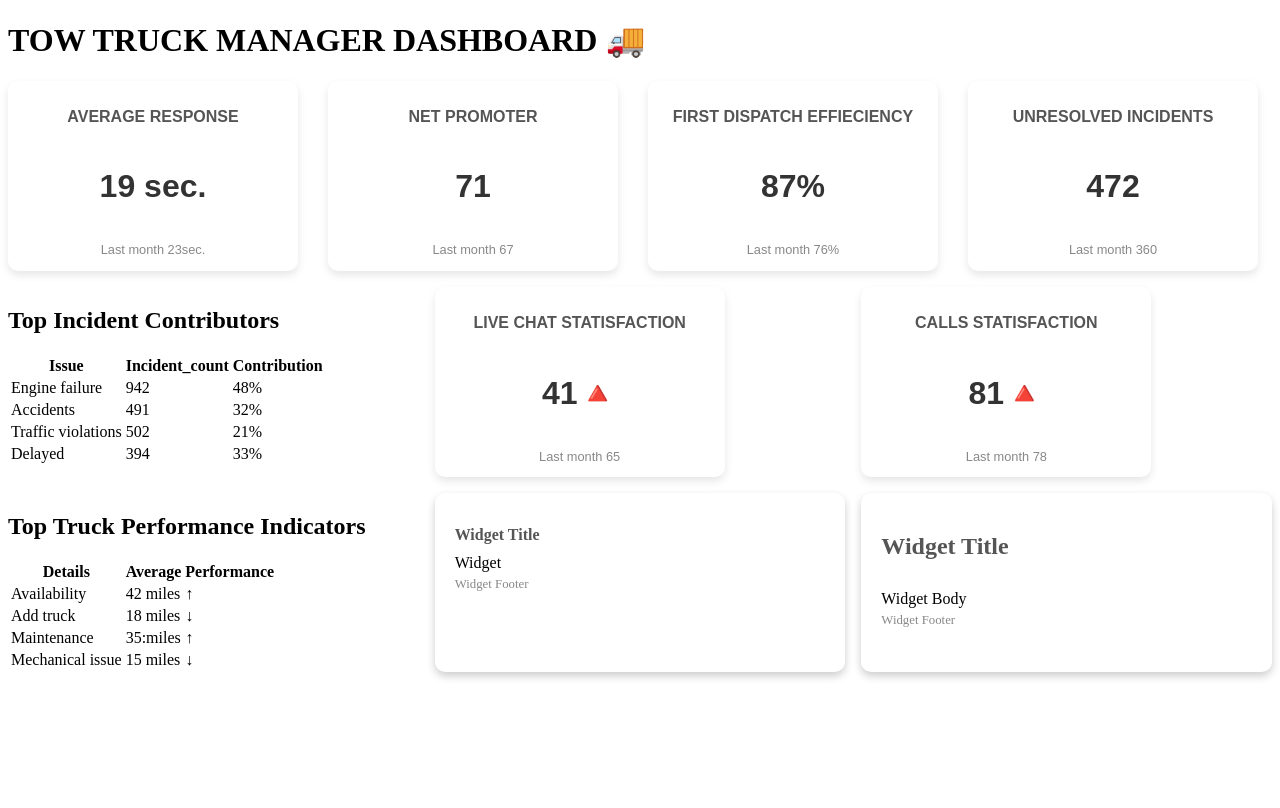
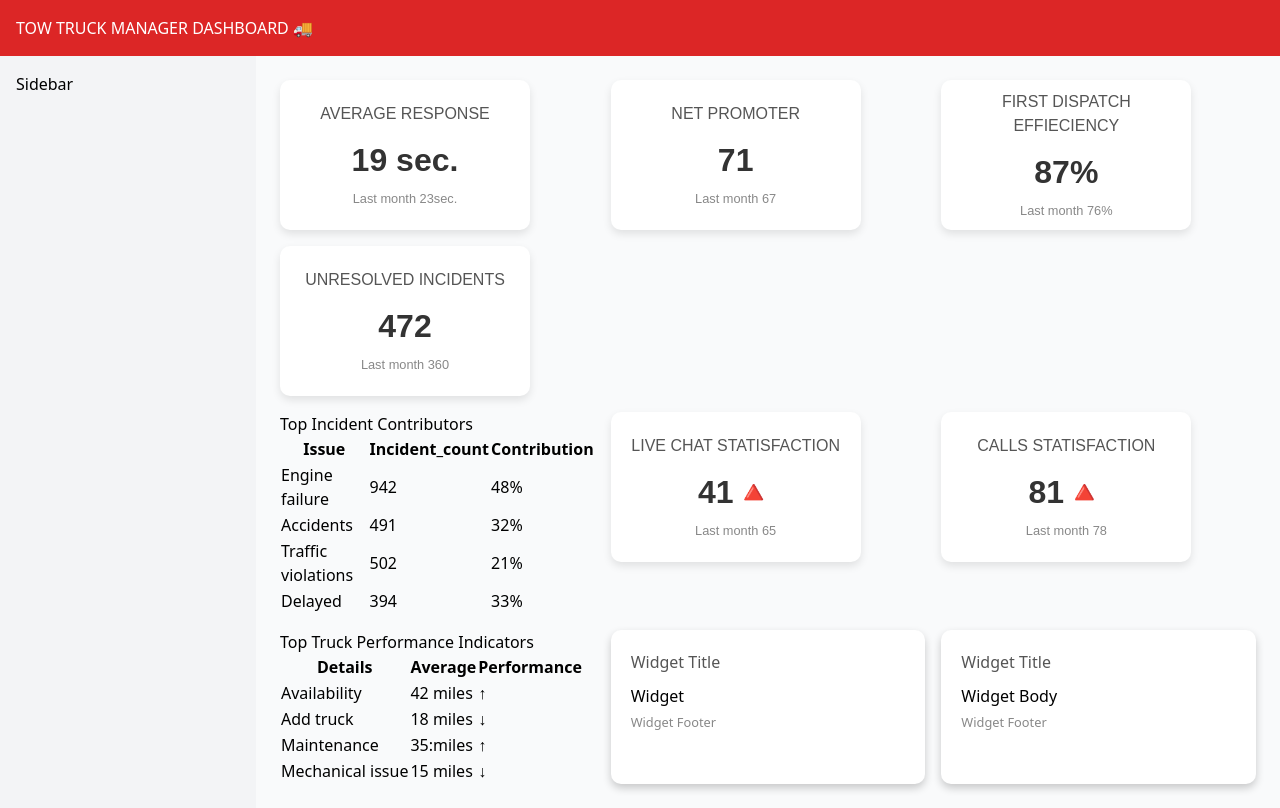
Before and after one commit to ozaytunctan/tow-truck-app, an Angular app: page /dashboard in a window 1280 px wide. Before the commit this address led to /. Built offline with nearby package versions, Linux system fonts and the light colour scheme.

Commit message:
tailwind addded

```diff
--- a/package.json
+++ b/package.json
@@ -27,12 +27,15 @@
     "@angular/cli": "^19.1.7",
     "@angular/compiler-cli": "^19.1.6",
     "@types/jasmine": "~5.1.0",
+    "autoprefixer": "^10.4.20",
     "jasmine-core": "~5.1.0",
     "karma": "~6.4.0",
     "karma-chrome-launcher": "~3.2.0",
     "karma-coverage": "~2.2.0",
     "karma-jasmine": "~5.1.0",
     "karma-jasmine-html-reporter": "~2.1.0",
+    "postcss": "^8.5.2",
+    "tailwindcss": "^3.4.17",
     "typescript": "~5.5.2"
   }
 }
--- /dev/null
+++ b/postcss.config.js
@@ -0,0 +1,6 @@
+module.exports = {
+  plugins: {
+    tailwindcss: {},
+    autoprefixer: {},
+  },
+}
--- a/src/app/app.component.ts
+++ b/src/app/app.component.ts
@@ -1,133 +1,13 @@
-import {Component, effect, signal, viewChild} from '@angular/core';
-import {RouterOutlet} from '@angular/router';
-import {StatCardComponent} from "./components/stat-card/stat-card.component";
-import {StatTableComponent} from "./components/stat-table/stat-table.component";
-import {TOP_INCIDENT_CONTRIBUTORS} from "./model/top-incident-contributor";
-import {TOP_TRUCK_PERFORMANCE_INDICATORS} from "./model/top-truck-performance-indicator";
-import {
-  StatWidgetBody,
-  StatWidgetComponent,
-  StatWidgetFooter,
-  StatWidgetTitle
-} from "./components/stat-widget/stat-widget.component";
+import {Component} from '@angular/core';
+import {RouterOutlet} from "@angular/router";
 
 @Component({
   selector: 'app-root',
-  imports: [RouterOutlet,
-    StatCardComponent,
-    StatTableComponent,
-    StatWidgetComponent,
-    StatWidgetTitle,
-    StatWidgetBody,
-    StatWidgetFooter
-  ],
+  imports: [RouterOutlet],
   template: `
-    <h1>TOW TRUCK MANAGER DASHBOARD 🚚</h1>
-
-    <div class="dashboard-content">
-
-      <section class="stat-row">
-        <!--stat rows-->
-        <app-stat-card
-          title="Average Response"
-          content="19 sec."
-          footer="Last month 23sec."
-        />
-
-        <app-stat-card
-          title="Net Promoter"
-          content="71"
-          footer="Last month 67"
-        />
-
-        <app-stat-card
-          title="First Dispatch Effieciency"
-          content="87%"
-          footer="Last month 76%"
-        />
-
-        <app-stat-card
-          title="Unresolved Incidents"
-          content="472"
-          footer="Last month 360"
-        />
-      </section>
-
-      <!--    -->
-      <section class="stat-row">
-        <app-stat-table
-          title="Top Incident Contributors"
-          [data]="incidentContributors()"/>
-
-        <app-stat-card
-          title="Live Chat Statisfaction"
-          content="41🔺"
-          footer="Last month 65"
-        />
-
-        <app-stat-card
-          title="Calls Statisfaction"
-          content="81🔺"
-          footer="Last month 78"
-        />
-
-      </section>
-
-
-      <!--    -->
-      <section class="stat-row">
-        <app-stat-table
-          title="Top Truck Performance Indicators"
-          [data]="topTruckPerformanceIndicators()"/>
-
-        <div stat-widget>
-          <h2 stat-widget-title #widgetTitle="statWidgetTitle">Widget Title</h2>
-          <div stat-widget-body>Widget</div>
-          <footer stat-widget-footer>Widget Footer</footer>
-        </div>
-
-
-        <stat-widget>
-          <stat-widget-title><h2>Widget Title</h2></stat-widget-title>
-          <stat-widget-body>Widget Body</stat-widget-body>
-          <stat-widget-footer>Widget Footer</stat-widget-footer>
-        </stat-widget>
-
-
-      </section>
-
-
-    </div>
-
-
     <router-outlet/>
-  `,
-  styles: `
-
-    .dashboard-content {
-      display: flex;
-      flex-direction: column;
-      gap: 1em;
-    }
-
-    .stat-row {
-      display: grid;
-      grid-template-columns: repeat(auto-fit, minmax(250px, 1fr));
-      grid-auto-rows: auto;
-      grid-gap: 1rem;
-    }
-
-
   `
 })
 export class AppComponent {
-  title = 'tow-track-app';
-  incidentContributors = signal(TOP_INCIDENT_CONTRIBUTORS);
-  topTruckPerformanceIndicators = signal(TOP_TRUCK_PERFORMANCE_INDICATORS);
-  titleWidgetRef = viewChild<StatWidgetTitle>('widgetTitle');
 
-  widgetTitleLogs = effect(() => {
-      console.log(this.titleWidgetRef());
-    }
-  )
 }
--- a/src/app/app.routes.ts
+++ b/src/app/app.routes.ts
@@ -1,3 +1,21 @@
-import { Routes } from '@angular/router';
+import {Routes} from '@angular/router';
+import {ModernLayout} from "./core/layouts/modern-layout";
+import {DashboardComponent} from "./pages/dashboard/dashboard.component";
 
-export const routes: Routes = [];
+export const routes: Routes = [
+  {
+    path: '',
+    component: ModernLayout,
+    children: [
+      {
+        path: '',
+        redirectTo: '/dashboard',
+        pathMatch: 'full',
+      },
+      {
+        path: 'dashboard',
+        component: DashboardComponent,
+      }
+    ]
+  }
+];
--- /dev/null
+++ b/src/app/core/layouts/modern-layout.ts
@@ -0,0 +1,25 @@
+import {Component} from '@angular/core';
+import {RouterOutlet} from "@angular/router";
+
+@Component({
+  selector: 'modern-layout',
+  imports: [
+    RouterOutlet
+  ],
+  template: `
+    <div class="flex flex-col h-screen">
+      <header class="bg-red-600 text-white p-4">
+        <h1>TOW TRUCK MANAGER DASHBOARD 🚚</h1>
+      </header>
+      <div class="flex flex-1">
+        <aside class="w-64 bg-gray-100 p-4">Sidebar</aside>
+        <main class="flex-1 p-6 bg-gray-50">
+          <router-outlet/>
+        </main>
+      </div>
+    </div>
+  `
+})
+export class ModernLayout {
+
+}
--- /dev/null
+++ b/src/app/pages/dashboard/dashboard.component.ts
@@ -0,0 +1,126 @@
+import {Component, effect, signal, viewChild} from '@angular/core';
+import {StatCardComponent} from "../../components/stat-card/stat-card.component";
+import {StatTableComponent} from "../../components/stat-table/stat-table.component";
+import {
+  StatWidgetBody,
+  StatWidgetComponent,
+  StatWidgetFooter,
+  StatWidgetTitle
+} from "../../components/stat-widget/stat-widget.component";
+import {TOP_INCIDENT_CONTRIBUTORS} from "../../model/top-incident-contributor";
+import {TOP_TRUCK_PERFORMANCE_INDICATORS} from "../../model/top-truck-performance-indicator";
+
+@Component({
+  selector: 'dashboard',
+  imports: [
+    StatCardComponent,
+    StatTableComponent,
+    StatWidgetBody,
+    StatWidgetComponent,
+    StatWidgetFooter,
+    StatWidgetTitle
+  ],
+  template: `
+
+    <div class="dashboard-content">
+
+      <section class="stat-row">
+        <!--stat rows-->
+        <app-stat-card
+          title="Average Response"
+          content="19 sec."
+          footer="Last month 23sec."
+        />
+
+        <app-stat-card
+          title="Net Promoter"
+          content="71"
+          footer="Last month 67"
+        />
+
+        <app-stat-card
+          title="First Dispatch Effieciency"
+          content="87%"
+          footer="Last month 76%"
+        />
+
+        <app-stat-card
+          title="Unresolved Incidents"
+          content="472"
+          footer="Last month 360"
+        />
+      </section>
+
+      <!--    -->
+      <section class="stat-row">
+        <app-stat-table
+          title="Top Incident Contributors"
+          [data]="incidentContributors()"/>
+
+        <app-stat-card
+          title="Live Chat Statisfaction"
+          content="41🔺"
+          footer="Last month 65"
+        />
+
+        <app-stat-card
+          title="Calls Statisfaction"
+          content="81🔺"
+          footer="Last month 78"
+        />
+
+      </section>
+
+
+      <!--    -->
+      <section class="stat-row">
+        <app-stat-table
+          title="Top Truck Performance Indicators"
+          [data]="topTruckPerformanceIndicators()"/>
+
+        <div stat-widget>
+          <h2 stat-widget-title #widgetTitle="statWidgetTitle">Widget Title</h2>
+          <div stat-widget-body>Widget</div>
+          <footer stat-widget-footer>Widget Footer</footer>
+        </div>
+
+
+        <stat-widget>
+          <stat-widget-title><h2>Widget Title</h2></stat-widget-title>
+          <stat-widget-body>Widget Body</stat-widget-body>
+          <stat-widget-footer>Widget Footer</stat-widget-footer>
+        </stat-widget>
+      </section>
+    </div>
+
+  `,
+
+  styles: `
+
+    .dashboard-content {
+      display: flex;
+      flex-direction: column;
+      gap: 1em;
+    }
+
+    .stat-row {
+      display: grid;
+      grid-template-columns: repeat(auto-fit, minmax(250px, 1fr));
+      grid-auto-rows: auto;
+      grid-gap: 1rem;
+    }
+
+
+  `
+})
+export class DashboardComponent {
+  title = 'tow-track-app';
+  incidentContributors = signal(TOP_INCIDENT_CONTRIBUTORS);
+  topTruckPerformanceIndicators = signal(TOP_TRUCK_PERFORMANCE_INDICATORS);
+  titleWidgetRef = viewChild<StatWidgetTitle>('widgetTitle');
+
+  widgetTitleLogs = effect(() => {
+      console.log(this.titleWidgetRef());
+    }
+  )
+}
--- a/src/styles.scss
+++ b/src/styles.scss
@@ -1 +1,15 @@
 /* You can add global styles to this file, and also import other style files */
+@tailwind base;
+@tailwind components;
+@tailwind utilities;
+
+
+body, html {
+  width: 100%;
+  height: 100%;
+  min-height: 100vh;
+  min-width: 100vh;
+  max-width: 100vw;
+  max-height: 100vh;
+
+}
--- /dev/null
+++ b/tailwind.config.js
@@ -0,0 +1,10 @@
+/** @type {import('tailwindcss').Config} */
+module.exports = {
+  content: [
+    "./src/**/*.{html,ts}"
+  ],
+  theme: {
+    extend: {},
+  },
+  plugins: [],
+}
```
Also changed, not shown: 1 other file (tests, documents, lock files or other folders).
